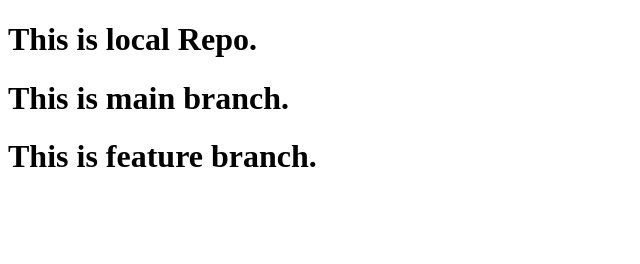
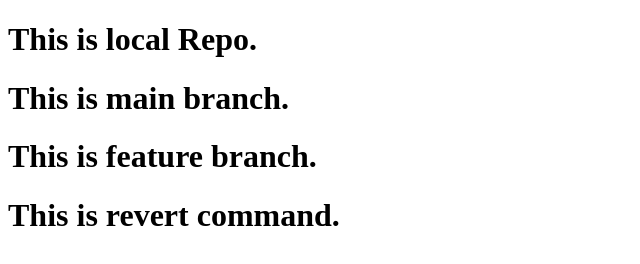
Before and after one commit to vatsal432/localrepo, a plain HTML site: page index.html in a window 1280 px wide. Shown: the whole page, without its empty margins (0-640 px from the left). Drawn offline with Linux system fonts and the light colour scheme.

Commit message:
this is commit to be reverted

```diff
--- a/index.html
+++ b/index.html
@@ -9,5 +9,6 @@
         <h1>This is local Repo.</h1>
         <h1>This is main branch.</h1>
         <h1>This is feature branch.</h1>
+        <h1>This is revert command.</h1>
     </body>
 </html>
```
